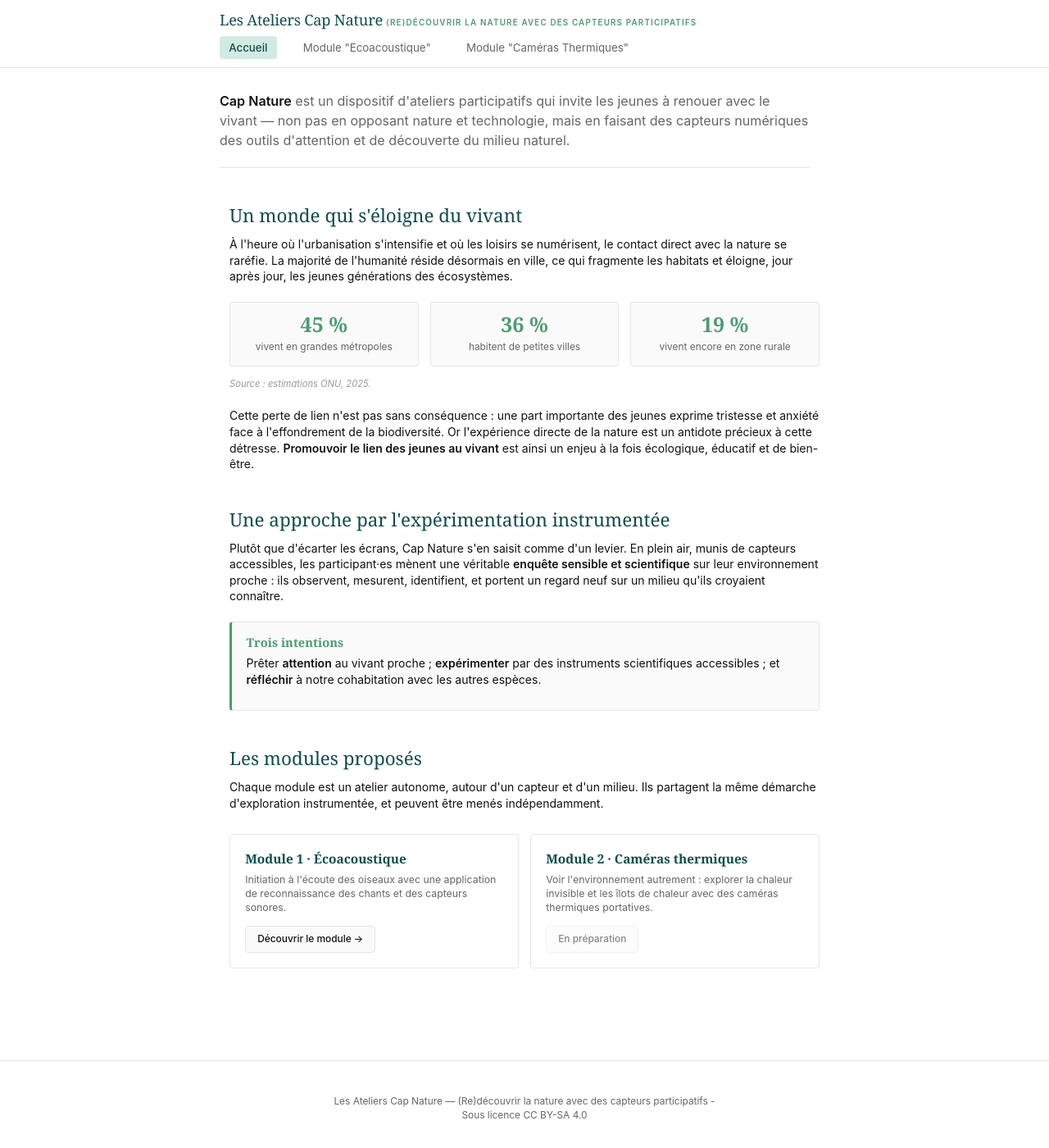
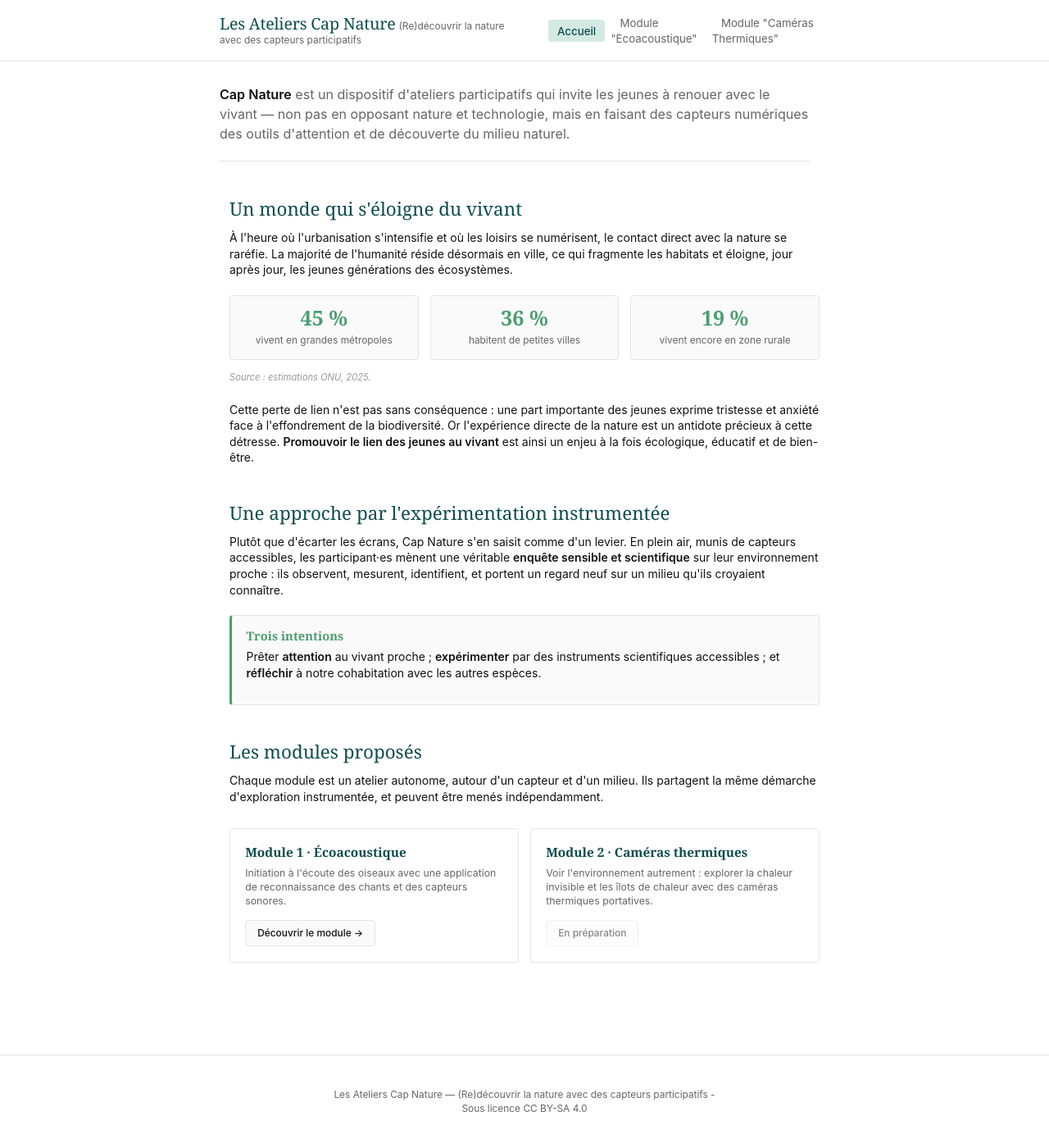
Before and after one commit to marieleapouliquen/wiki-cap-nature, a Jekyll site: the page built from index.md, in a window 1280 px wide and 1400 px high. Shown: the whole window at 82% size. Built offline with Jekyll 4.4.1, drawn with Linux system fonts in a browser that asks for light colours.

Commit message:
Update main.css

```diff
--- a/assets/css/main.css
+++ b/assets/css/main.css
@@ -123,7 +123,7 @@ img { max-width: 100%; height: auto; }
   position: sticky;
   top: 0;
   z-index: 100;
-  padding: 1rem 0;
+  padding: 1.2rem 0; /* Un peu plus d'espace pour respirer */
 }
 
 .header-inner {
@@ -131,16 +131,35 @@ img { max-width: 100%; height: auto; }
   margin: 0 auto;
   padding: 0 2rem;
   display: flex;
-  align-items: center;
-  justify-content: space-between;
-  flex-wrap: wrap;
-  gap: 1rem;
+  align-items: center;         /* Aligne verticalement le bloc titre et le menu */
+  justify-content: space-between; /* Pousse le titre à gauche et le menu à droite */
+  gap: 2rem;
 }
 
-.brand { display: flex; flex-direction: column; text-decoration: none; line-height: 1.1; }
-.brand-title { font-family: var(--font-serif); font-weight: 500; font-size: 1.3rem; color: var(--teal-dark); letter-spacing: -0.01em; }
-.brand-sub { font-size: 0.7rem; text-transform: uppercase; letter-spacing: 0.12em; color: var(--green); font-weight: 600; margin-top: 0.1rem; }
+.brand {
+  display: flex;
+  flex-direction: column;   /* Force le titre et le sous-titre à s'empiler */
+  text-decoration: none;
+  line-height: 1.2;
+}
 
+.brand-title {
+  font-family: var(--font-serif);
+  font-weight: 500;
+  font-size: 1.4rem;
+  color: var(--teal-dark);
+  letter-spacing: -0.01em;
+  margin: 0;
+}
+
+.brand-sub {
+  font-size: 0.85rem;
+  color: var(--color-muted);
+  font-weight: 400;
+  margin-top: 0.2rem;
+}
+
+/* Bouton hamburger pour le responsive mobile */
 .nav-toggle {
   display: none;
   background: none;
@@ -152,27 +171,38 @@ img { max-width: 100%; height: auto; }
   font-size: 1.1rem;
 }
 
-.main-nav ul { list-style: none; margin: 0; padding: 0; display: flex; gap: 1.5rem; }
+.main-nav {
+  margin-left: auto;        /* Force le menu tout à droite */
+}
+
+.main-nav ul {
+  list-style: none;
+  margin: 0;
+  padding: 0;
+  display: flex;
+  gap: 0.5rem;              /* Espace optimal pour les boutons à pastilles */
+  align-items: center;
+}
+
 .main-nav a {
   color: var(--color-muted);
   text-decoration: none;
   font-size: 0.95rem;
   font-weight: 400;
-  padding: 0.4rem 0.8rem;   /* Ajoute un peu d'espace interne pour la couleur de fond */
-  border-radius: 4px;       /* Coins légèrement arrondis pour un effet propre et moderne */
+  padding: 0.4rem 0.8rem;   /* Espace interne pour la couleur de fond au survol */
+  border-radius: 4px;       /* Coins arrondis pour l'effet de pastille */
   transition: all 0.15s ease;
 }
 
 .main-nav a:hover {
-  color: var(--teal-deep);   /* Le texte passe au Teal foncé */
-  background: var(--mint);  /* Le fond passe au Menthe pâle */
+  color: var(--teal-deep);   /* Texte en teal foncé au survol */
+  background: var(--mint);  /* Fond menthe pâle au survol */
 }
 
 .main-nav a.active {
   color: var(--teal-dark);
   font-weight: 500;
-  background: var(--mint-deep); /* Un fond menthe un peu plus soutenu pour l'élément actif */
-  border-bottom: none;          /* On retire la bordure pour privilégier l'effet de pastille épurée */
+  background: var(--mint-deep); /* Fond menthe soutenu pour l'élément actif */
 }
 
 /* --- Conteneurs de pages globaux --- */
```
